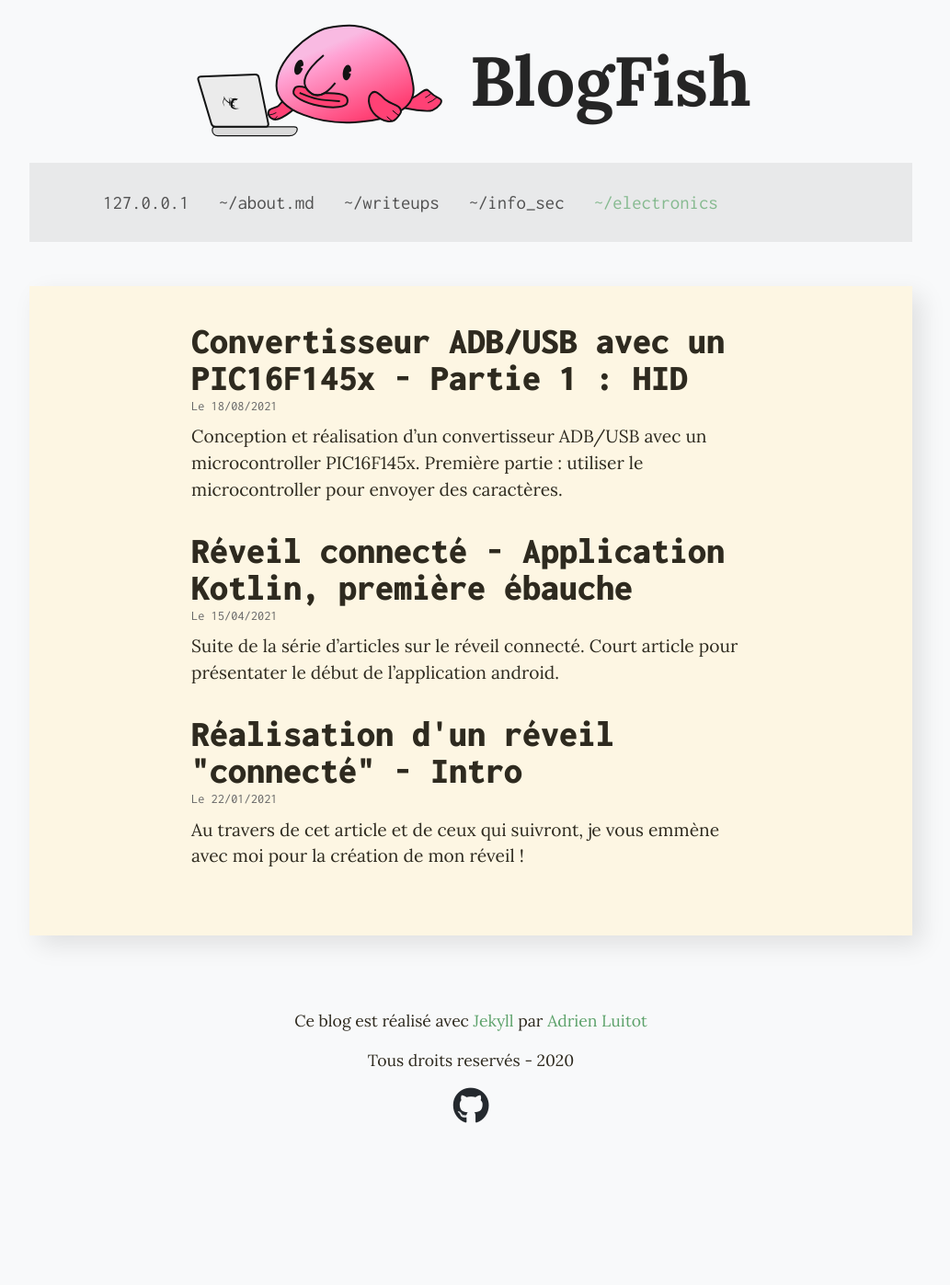
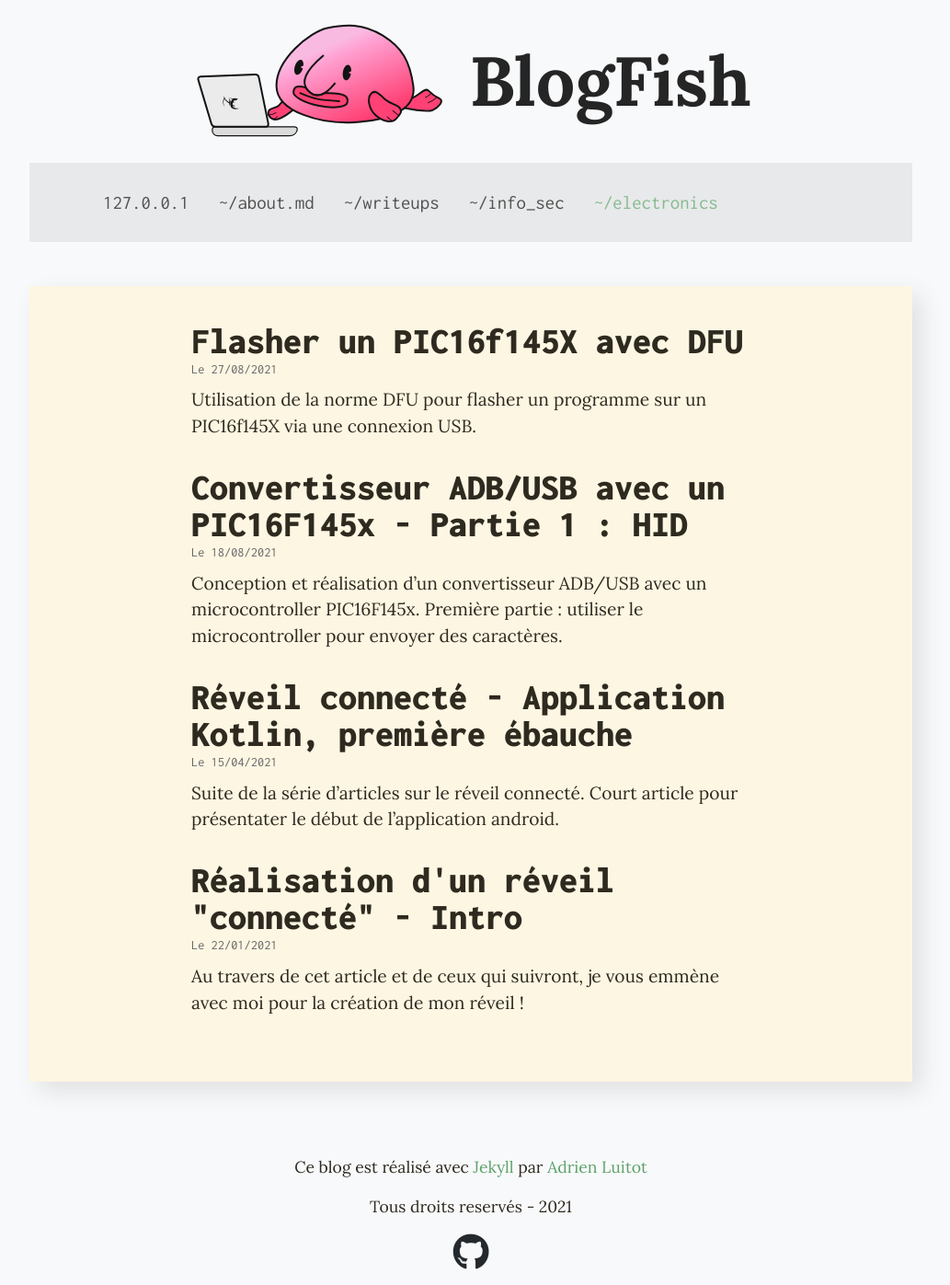
Before and after one commit to adrienluitot/blogfish, a Jekyll site: the page built from _category/electronics.md, in a window 1280 px wide. Shown: the whole page at 92% size, without its empty margins (128-1161 px from the left). Built offline with Jekyll 4.4.1, drawn with Linux system fonts in a browser that asks for light colours; before the commit the page ends 1238 px from its top, so only the background shows below that; some of the changed lines change nothing that is shown.

Commit message:
add new article + up date

````diff
--- a/_layouts/main.html
+++ b/_layouts/main.html
@@ -24,7 +24,7 @@
 
         <footer>
             <p>Ce blog est réalisé avec <a href="https://jekyllrb.com/">Jekyll</a> par <a href="https://adrien.luitot.fr">Adrien Luitot</a></p>
-            <p>Tous droits reservés - 2020</p>
+            <p>Tous droits reservés - 2021</p>
 
             <a href="https://github.com/adrienluitot/blogfish" class="github-link"><i class="fab fa-github"></i></a>
 
--- /dev/null
+++ b/_posts/2021-08-27-flasher_un_pic16145x_avec_dfu.md
@@ -0,0 +1,139 @@
+---
+author: Adrien
+id: 7
+licence: CC-BY
+title: "Flasher un PIC16f145X avec DFU"
+categories: "Electronics"
+---
+
+Utilisation de la norme DFU pour flasher un programme sur un PIC16f145X via une connexion USB.
+
+## Intro
+
+Dans mon dernier article j'ai "créé" un programme pour utiliser le PIC16F145X comme un clavier pour le convertisseur ADB/USB que je veux réaliser. Seulement pour le programmer il faut utiliser un PicKit et c'est un peu chiant parce que ça veut dire que pour chaque test il faut : débrancher l'USB, brancher le PicKit, flasher le programme, débrancher le PicKit, rebrancher l'USB et tester.
+En plus, même si ma maquette actuelle me permet de le faire sans trop de difficulté, plus tard ça sera dans un boîtier, donc ça serait encore plus embêtant. J'ai aussi pensé à vendre le convertisseur et je doute que beaucoup de monde est un PicKit chez soi.
+
+Enfin bref, tout ça pour dire que je voulais une manière de programmer le microcontroller en USB directement.
+
+![PicKit 3](/assets/images/7_1_pickit.webp)
+
+## Flashing du PIC via USB
+
+Je sais que flasher certains µC d'Atmel en USB ça se fait, donc j'étais presque sûr qu'on pouvait aussi avec le PIC. En faisant quelques recherches j'ai réalisé que ça utilisait le protocole DFU (*Device Firmware Upgrade*). Et en recherchant pour utiliser DFU avec mon Pic je suis tombé sur ce repo Github : [majbthrd/PIC16F1-USB-DFU-Bootloader](https://github.com/majbthrd/PIC16F1-USB-DFU-Bootloader)
+
+C'est un *bootloader*  qui permet d'envoyer un firmware avec la norme DFU. Alors j'ai cloné le repo sur mon PC, j'ai téléchargé `dfu-util`, j'ai fait les commandes eeeeet... ça a pas fonctionné. :)
+
+Bon en même temps si ça avait fonctionné du premier coup je me serais inquiété !  😅 Puis faut dire que j'ai foncé tête baissée en croisant les doigts...
+
+Pour les personnes intéressées je vais essayer de remonter les erreurs comme je l'ai fait, pour peut-être vous aider si ça vous souhaitez faire la même chose.
+
+Déjà j'ai voulu tester avec mon code, pour ça il faut :
+
+1. build le projet
+
+2. récupérer le .hex généré par le compilateur (dans mon cas c'est XC8, intégré à MPLAB X)
+
+3. le convertir au format DFU
+
+4. l'upload avec `dfu-util`.
+
+Pour récupérer le .hex généré via MPLAB X, il faut aller à la racine du projet puis : `dist/default/production/<nom_du_projet>.production.hex`
+
+Après je copie ce fichier dans le dossier du projet cloné, ça sera plus facile à traiter et s'il y a un problème random ça évite de casser le projet.
+
+Dans le dossier `tools` on a un programme `454hex2dfu.c` qu'on doit compiler, il permet de convertir le .hex en fichier pour DFU. C'est pas bien dur, il suffit de lancer `make` dans le dossier, ça va générer l'exécutable `454hex2dfu`. D'ailleurs, je suis désolé pour les utilisateurs de Windows, ça doit quand même sûrement fonctionner, mais je sais pas si c'est aussi simple ni ce qui change.
+
+Une fois compilé, on peut convertir le .hex en fichier compatible DFU : `./tools/452hex2dfu converter_adb.production.hex converter_adb.dfu`
+
+Ce qui donne une première erreur : `ERROR: supplied input file is faulty and used out-of-bounds addresses`, en gros ça veut dire que j'ai mal paramétré les plages de mémoire, ça c'est assez bien expliqué dans [le wiki](https://github.com/majbthrd/PIC16F1-USB-DFU-Bootloader/wiki/Compiling-an-app-to-download-via-the-bootloader). Il suffit de changer 2 paramètres du *linker*. Si j'ai bien compris, c'est pour éviter d'écraser le code du *bootloader*.
+
+Une fois la modification faite, le projet recompilé et le .hex re copié, on peut relancer le petit programme. Et pouf pas d'erreur, on a notre programme prêt pour DFU !
+La prochaine étape c'est d'upload le code en DFU au µC après avoir branché le Pic en USB : `dfu-util -D converter_adb.dfu`, ce qui me sort une nouvelle erreur :
+
+```
+Match vendor ID from file: 1209
+Match product ID from file: 2002
+dfu-util: No DFU capable USB device available
+```
+
+Les personnes les plus attentifs auront remarqué qu'il y a un truc qui cloche, le VID et PID ne sont pas logiques et correspondent pas à ceux qu'on avait défini. D'ailleurs avec `lsusb` on peut s'en assurer : `Bus 003 Device 008: ID `**`04d8:000a`**` Microchip Technology, Inc. CDC RS-232 Emulation Demo`. Et ces codes PID et VID, sont ceux créés pour le *bootloader*.
+
+Pour corriger ça on a deux possibilités, soit on cherche où c'est hardcodé dans le repo du bootloader, soit on modifie notre code pour corrspondre à celui du bootloader. Je préfère la première possibilité pour deux raison: c'est moins chiant à faire et plus tard je veux avoir le PID que je veux, je veux pas garder celui hardcodé, donc autant tester dès maintenant. Pour trouver où c'est hardcodé, je me suis pas fait chier, je me suis mis à la racine du repo puis j'ai fait la commande `grep -r "1209"` qui va chercher dans tous les dossiers et ressortir les fichiers contenant "1209" :
+
+```
+tools/454hex2dfu.c:#define USB_VENDOR_ID            0x1209
+firmware/bootloader.asm:USB_VENDOR_ID        equ    0x1209
+```
+
+Sans trop de surprise on le trouve dans le programme de conversion `454hex2dfu.c`, mais aussi dans le fichier `bootloader.asm`, on peut d'ailleurs se douter que c'est le code du *bootloader*, il faudra sans-doute le changer aussi.
+
+On va commencer par modifier le convertisseur, en changeant le Vendor ID par `0x04d8` et le Product ID par `0x00a`. Puis on recompile, on reconvertit et on reupload.
+
+Eeeet... même erreur :
+
+```
+Match vendor ID from file: 04d8
+Match product ID from file: 000a
+dfu-util: No DFU capable USB device available
+```
+
+Enfin... au moins on a les bons PID et VID...
+
+Donc apparemment ne pas mettre exactement le bon PID et VID c'est pas complètement indispensable.
+
+Puis là je me dis qu'en fait c'est logique que ça ne fonctionne pas, y a pas encore le bootloader sur le µC, donc forcément il est pas encore compatible avec DFU, du coup faut que je trouve comment upload le bootloader sur le PIC.
+Ça me paraît logique que ça soit le fichier de tout à l'heure `bootloader.asm`, donc *go* le modifier et le compiler ! Je me mets dans le dossier `firmware`, je modifie le code pour mettre mes PID/VID et je compile. Pour ça il faut juste le paquet `gputils` normalement, il contient le programme `gpasm` qui permet de compiler de l'asm pour les PIC. (Encore une fois, j'ai pas exploré pour windows, mais ça doit être faisable)
+
+PS : Après avoir feuilleter la [spec DFU](https://www.usb.org/sites/default/files/DFU_1.1.pdf) j'ai vu qu'il faudrait, de façon optimale, avoir un PID différent pour le DFU et pour le programme application. Je reviens dessus un peu plus tard, mais le µController aura deux états : un état DFU et un état fonctionnement normal. Et comme les OS utilisent généralement le PID pour sélectionner le driver, il faudrait avoir un PID pour le mode DFU et un PID pour le mode HID. Bon ça fonctionne avec un PID commun, mais on modifiera peut-être pour le convertisseur.
+
+Maintenant pour programmer le PIC c'est un peu chiant, il faut recréer un projet dans MPLABX, importer le .hex et enfin programmer le µC. Il y a aussi MPLAB IPE (et pas IDE) qui permet de programmer à partir d'un .hex, mais ça bug pour l'alimentation, il a l'air de falloir une alimentation autre que le PicKit, mais j'ai la flemme. :)
+
+Mais j'ai trouvé le programme `IPECMD.jar` dans les fichiers qui a l'air d'être un programme en lignes de commande pour programmer un PIC, mais il y a plein de paramètres j'ai peur... 😨
+
+J'ai tenté cette commande : `java -jar ipecmd.jar -TPPK3 -W4.75 -M -P16F1454 -Fbootloader.hex` mais il ne se passe pas grand chose...
+Pour info le `-TPPK3` c'est pour sélectionner un PicKit3, `-W<tension>` c'est pour que le PicKit fournisse l'alimentation à 4.75V, `-M` c'est pour programmer sur toute la mémoire, `-P<pic>` c'est pour préciser le PIC cible et `-F<chemin>` c'est le chemin du fichier à upload.
+
+Ça me retourne juste le message `DFP Version Used : PIC12-16F1xxx_DFP,1.2.63,Microchip`, la bonne nouvelle c'est que j'ai aussi ce message dans MPLAB X quand je programme un µC. Mais là j'ai pas la suite... Par contre il détecte bien le PicKit, parce que si je le débranche il me met `Programmer not found`.
+
+AH ! En testant un peu j'ai réalisé qu'il fallait utiliser le script `ipecmd.sh` (situé juste à côté du .jar) avec les mêmes paramètres et ça fonctionne, j'arrive à uploader le programme sur le PIC !
+
+Bref, de retour sur DFU... je rebranche le µC en USB, et je retente `dfu-util`. Et là BAM ! Du nouveau ! Il y a un bon début :
+
+```
+Opening DFU capable USB device...
+ID 04d8:000a
+Run-time device DFU version 0100
+Claiming USB DFU Interface...
+Setting Alternate Setting #0 ...
+dfu-util: Cannot set alternate interface: LIBUSB_ERROR_OTHER
+```
+
+Je sais pas trop ce que ça veut dire, du coup je regarde le wiki du bootloader sur GitHub et la y a quelque chose de très intéressant dans la partie "Hardware" :
+
+> S1 (or equivalent) provides a hardware mechanism to force the bootloader to preempt the user application.
+
+En gros il faut connecter la masse et le pin RA3 pour dire au µC de se mettre en mode DFU pour changer le firmware, ou les déconnecter pour se mettre en mode "utilisation" et utiliser le code qu'on a upload. Et c'est parfait pour le projet, je mettrai un petit interrupteur ou un bouton pour pouvoir choisir entre les deux.
+Il faut les connecter avant de les brancher au PC, mais je sais pas s'il faut les laisser connecter tout le long ou juste au début. Sur le schéma il utilise un bouton, donc je suppose que c'est uniquement lors de la connexion, ça serait un peu embêtant de rester appuyé tout le long de l'upload... ^^
+De plus, il me semble que dans la spec DFU il est dit qu'après l'upload du programme, l'appareil doit redémarrer en mode utilisation, avec un interrupteur ça le ferait probablement revenir en mode DFU à la place.
+
+Du coup je débranche le port USB, je mets un fil entre la broche 4 (RA3) et la masse, je rebranche, je lance `dfu-util` et :
+
+```
+Copying data from PC to DFU device
+Download    [=========================] 100%        16384 bytes
+Download done.
+state(2) = dfuIDLE, status(0) = No error condition is present
+Done!
+```
+
+🥳 Hourra !! Mais... est-ce que mon code fonctionne toujours ?
+
+Pour passer en mode utilisation c'est pareil qu'avant, on débranche l'USB, mais on enlève le fil entre la broche 4 et la masse, puis on rebranche. Et ça fonctionne !! 🥳
+
+## Conclusion
+
+Trop bien ! On a un microcontroller qu'on peut reprogrammer super facilement avec DFU ! C'est pas beau ça ?!
+
+C'est un article plutôt court comparé au précédent, mais que j'ai trouvé assez intéressant. Et même si c'est un cas pratique pour les PIC16F145X, je pense que la démarche pourrait être similaire pour un autre microcontroller.
+
+Si vous avez des questions, des conseils, des corrections ou que vous voulez simplement discuter n'hésitez pas à me joindre sur Discord : `{{ site.data.globals.discordtag }}`
````
Also changed, not shown: assets/images/7_1_pickit.webp (added).
